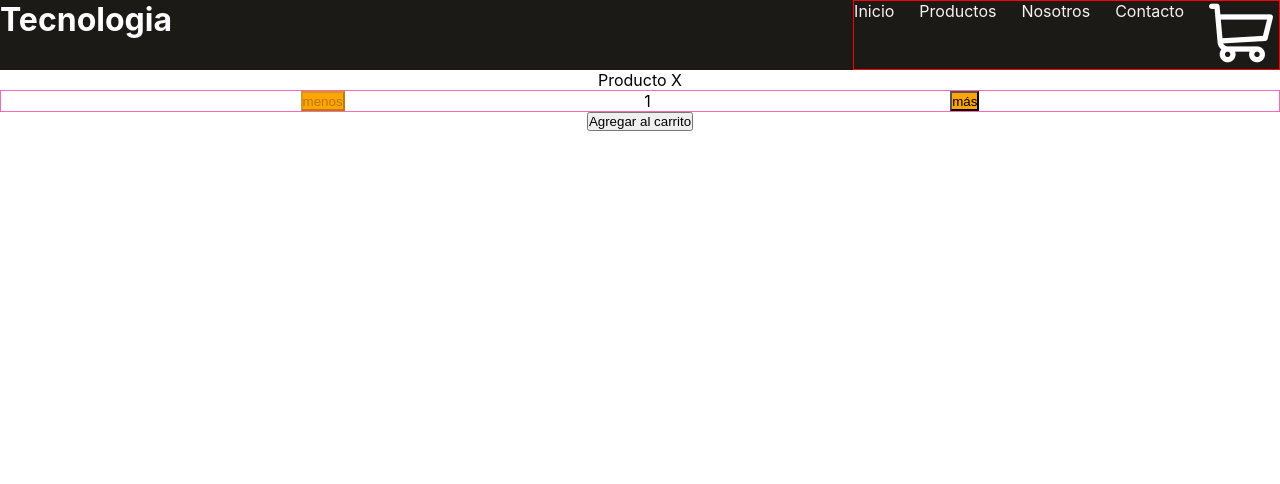
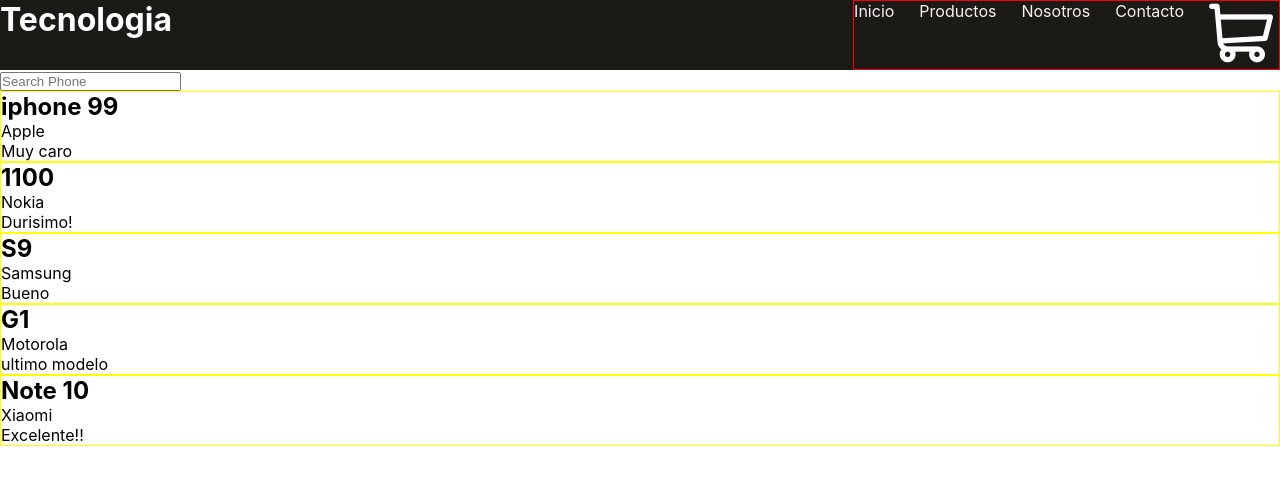
Before and after one commit to miru-porto/tecnologia_portocarrero, a React (Create React App) app: page / in a window 1280 px wide. Shown: the top 484 px of the page. Built offline with nearby package versions, Linux system fonts and the light colour scheme.

Commit message:
haciendo desafio clase 6

```diff
--- a/src/App.js
+++ b/src/App.js
@@ -2,13 +2,14 @@
 import Navbar from "./components/Navbar";
 import ItemListContainer from "./components/ItemListContainer";
 import ItemCount from "./components/ItemCount";
+import Item from "./components/Item";
 
 function App() {
   return (
     <>
       <Navbar />
-      {/*<ItemListContainer greeting="Refrigeradora Samsung" />*/}
-      <ItemCount stock={5} initial={1} />
+      {/* <ItemCount stock={5} initial={1} /> */}
+      <ItemListContainer/>
     </>
   );
 }
--- /dev/null
+++ b/src/components/Item/index.js
@@ -0,0 +1,62 @@
+import { useState } from "react";
+import "./styles.css";
+
+const Item = ({ product }) => {
+  return (
+    <div className="cards">
+      <h2>{product.name}</h2>
+      <p>{product.madeBy}</p>
+      <p>{product.description}</p>
+    </div>
+  );
+};
+
+/* function Item() {
+  const [tragoABuscar, setTragoABuscar] = useState("");
+  const [tragos, setTragos] = useState("");
+
+  const handleClick = async () => {
+    const solicitarTrago = async (trago) => {
+      try {
+        console.log("Me fui a buscar el pokemon a la base de datos");
+        console.log("tiempo de 2 segundos");
+
+        const respuestaDelServidor = await fetch(
+          `https://www.thecocktaildb.com/api/json/v1/1/search.php?s=${trago}`
+        );
+
+        const bodyRespuestaDelServidor = respuestaDelServidor.json();
+
+        return bodyRespuestaDelServidor;
+      } catch (error) {
+        console.error("error:", error);
+      }
+    };
+
+    const misTragos = await solicitarTrago(tragoABuscar);
+    setTragos(misTragos.drinks);
+
+    console.log(misTragos);
+  };
+
+  return (
+    <div>
+      <h1>Buscador de Tragos</h1>
+      <input
+        type="text"
+        placeholder="Ingresa tu trago"
+        value={tragoABuscar}
+        onChange={(e) => setTragoABuscar(e.target.value)}
+      />
+      <button onClick={handleClick}>Buscar Tragos!</button>
+      {tragos.length > 0 ? (
+        tragos.map((trago) => <ItemList bebida={trago} />)
+      ) : (
+        <p>Todavía no tengo tragos</p>
+      )}
+    </div>
+  );
+}
+*/
+
+export default Item;
--- /dev/null
+++ b/src/components/Item/styles.css
@@ -0,0 +1,6 @@
+.cards{
+    display: flex;
+    flex-direction: column;
+    align-items: start;
+    border: 1px solid yellow;
+}
--- /dev/null
+++ b/src/components/ItemList/index.js
@@ -0,0 +1,11 @@
+import Item from '../Item';
+
+const ItemList = ({products}) => {
+  return (
+    <div>
+        {products.map(p => <Item product={p} key={p.id}/>)}
+    </div>
+  );
+};
+
+export default ItemList;
--- a/src/components/ItemListContainer/index.js
+++ b/src/components/ItemListContainer/index.js
@@ -1,69 +1,77 @@
-import './style.css';
-import { useEffect, useState } from 'react';
+import "./style.css";
+import { useEffect, useState } from "react";
+import ItemList from "../ItemList";
 
-const ItemListContainer = ({greeting}) => {
-    const [filter, setFilter] = useState('')
-
-    const [products, setProducts]= useState([
+const getItems = async () =>
+  new Promise((res, rej) => {
+    setTimeout(() => {
+      res([
         {
-            name:'iphone 99',
-            madeBy:'Apple',
-            description:'Muy caro'
+          name: "iphone 99",
+          madeBy: "Apple",
+          description: "Muy caro",
         },
 
         {
-            name:'1100',
-            madeBy:'Nokia',
-            description:'Durisimo!'
+          name: "1100",
+          madeBy: "Nokia",
+          description: "Durisimo!",
         },
 
         {
-            name:'S9',
-            madeBy:'Samsung',
-            description:'Bueno'
+          name: "S9",
+          madeBy: "Samsung",
+          description: "Bueno",
         },
 
         {
-            name:'G1',
-            madeBy:'Motorola',
-            description:'ultimo modelo'
+          name: "G1",
+          madeBy: "Motorola",
+          description: "ultimo modelo",
         },
 
         {
-            name:'Note 10',
-            madeBy:'Xiaomi',
-            description:'Excelente!!'
-        }]
-        )
+          name: "Note 10",
+          madeBy: "Xiaomi",
+          description: "Excelente!!",
+        },
+      ]);
+    }, 2000);
+  });
 
-    const[filteredProducts, setFilteredProducts] = useState(products)
+const ItemListContainer = () => {
+  const [filter, setFilter] = useState("");
 
-    useEffect(( )=> {
+  const [products, setProducts] = useState([]);
+
+  const [filteredProducts, setFilteredProducts] = useState(products);
+
+  useEffect(() => {
     const newFilteredProducts = products.filter((products) =>
       products.madeBy.toLowerCase().includes(filter.toLowerCase())
+    );
+    setFilteredProducts(newFilteredProducts);
+  }, [filter]);
 
-            )
-            setFilteredProducts(newFilteredProducts)
-        }, [filter])
+  useEffect(() => {
+    getItems().then((res) => setProducts(res));
+  }, []);
 
-    console.log('filter =>', filter);
+  console.log("filter =>", filter);
 
-    return( <>
-        <div className="fondo">
-            <h1>{greeting}</h1>
-            <p> $55000</p>
-            <p> Muy buena para el hogar!</p>
-        </div>
-
+  return (
+    <>
       <input
-        type='text'
-        placeholder='Search Phone'
+        type="text"
+        placeholder="Search Phone"
         value={filter}
         onChange={(e) => setFilter(e.target.value)}
       />
 
+      <ItemList products={products} />
+
       <div>
-            {filteredProducts.map((product) =>(
+        {filteredProducts.map((product) => (
           <div className="bordesProductos">
             <p>{`${product.madeBy} ${product.name}`}</p>
             <p>{product.description}</p>
@@ -72,6 +80,6 @@
       </div>
     </>
   );
-}
+};
 
 export default ItemListContainer;
```
Lines whose indentation alone changed are shown as unchanged.
